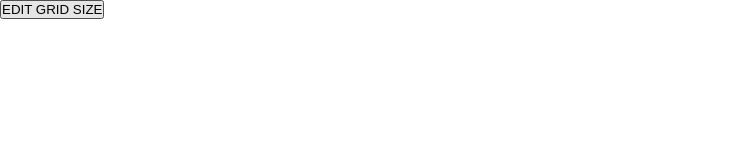
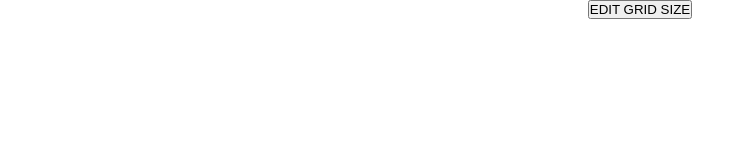
Before and after one commit to Chiwiee/etch-a-sketch_3rd, a plain HTML site: page index.html in a window 1280 px wide. Shown: the whole page, without its empty margins (0-755 px from the left). Drawn offline with Linux system fonts and the light colour scheme.

Commit message:
Add main-container flex properties

```diff
--- a/style.css
+++ b/style.css
@@ -7,6 +7,10 @@ body {
   font-family: "Monaspace Radon", "Radon", "monaspace", Arial, Helvetica,
     sans-serif;
 }
+#main-container {
+  display: flex;
+  justify-content: center;
+}
 #grid {
   aspect-ratio: 1 / 1;
   flex-grow: 1;
```
